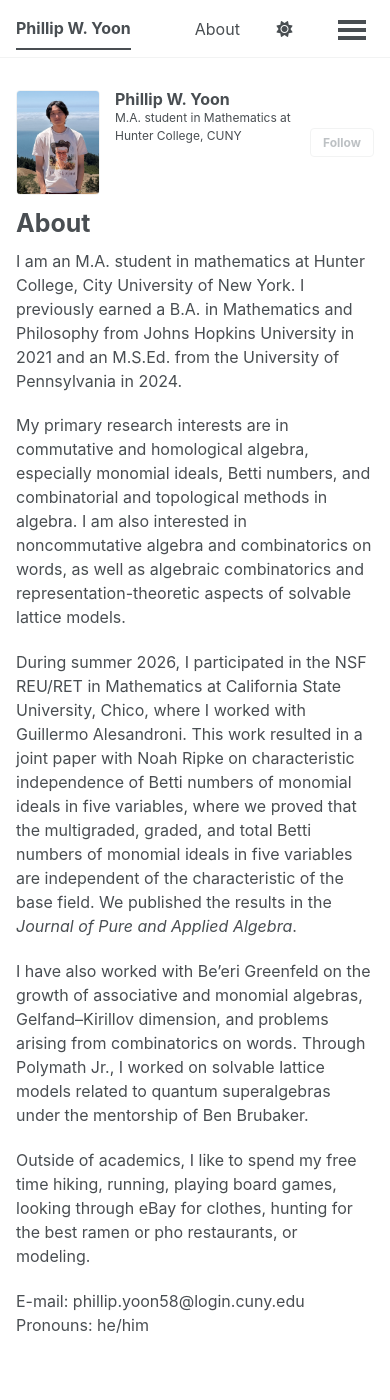
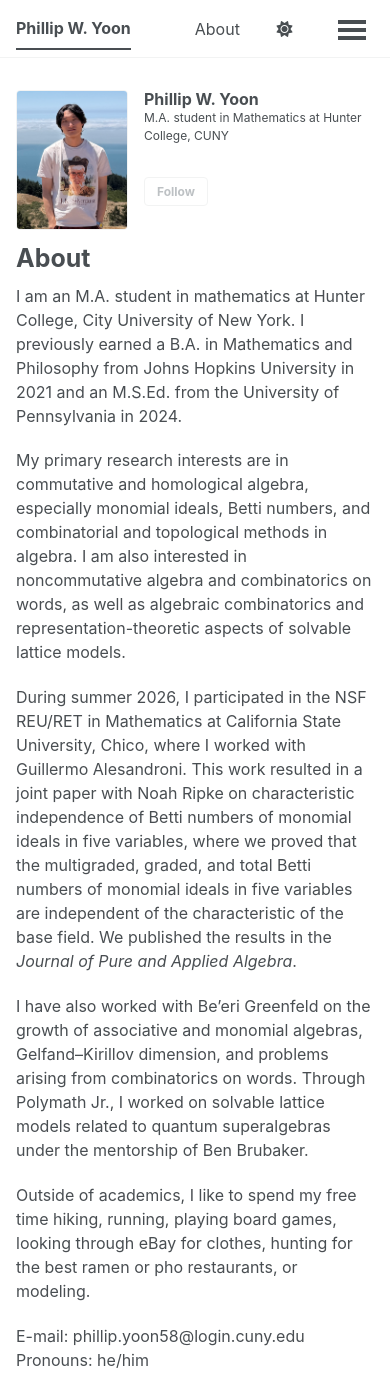
Before and after one commit to pwyoon/pwyoon.github.io, a Jekyll site: the page built from _pages/about.md, in a window 390 px wide and 1400 px high. Built offline with Jekyll 4.4.1, drawn with Linux system fonts in a browser that asks for light colours; a style sheet for code colours, icons or effects is not loaded.

Commit message:
Update main.scss

```diff
--- a/assets/css/main.scss
+++ b/assets/css/main.scss
@@ -56,3 +56,49 @@
   max-width: 100%;
   height: auto;
 }
+
+/* Larger, better-arranged mobile author profile */
+@media screen and (max-width: 63.99em) {
+  .sidebar div[itemscope][itemtype="http://schema.org/Person"] {
+    display: grid;
+    grid-template-columns: 112px minmax(0, 1fr);
+    column-gap: 16px;
+    row-gap: 8px;
+    align-items: start;
+  }
+
+  .sidebar div.author__avatar {
+    display: block;
+    width: 112px;
+    grid-column: 1;
+    grid-row: 1 / span 2;
+  }
+
+  .sidebar div.author__avatar > img {
+    display: block;
+    width: 112px;
+    max-width: none;
+    height: 140px;
+    object-fit: cover;
+    object-position: center 30%;
+    border-radius: 4px;
+  }
+
+  .sidebar .author__content {
+    display: block;
+    grid-column: 2;
+    grid-row: 1;
+    padding: 0;
+  }
+
+  .sidebar .author__urls-wrapper {
+    display: block;
+    grid-column: 2;
+    grid-row: 2;
+    margin: 0;
+  }
+
+  .sidebar .author__urls-wrapper button {
+    margin: 0;
+  }
+}
```
